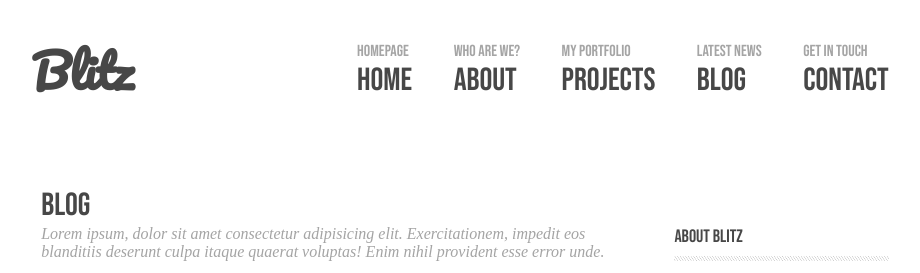
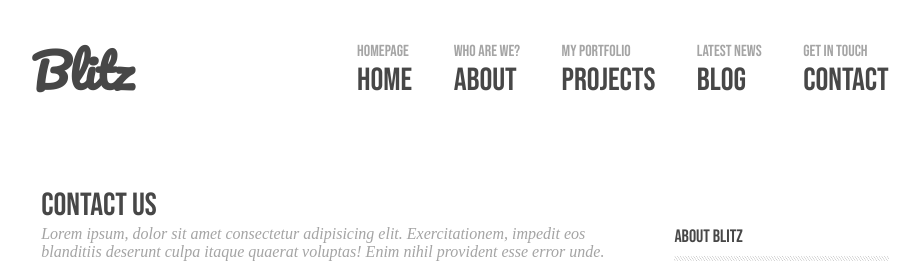
Before and after one commit to Bogdan-jsx/Blitz.github.io, a plain HTML site: page contact.html in a window 1280 px wide. Shown: the top 273 px of the page, without its empty margins (180-1100 px from the left). Drawn offline with Linux system fonts and the light colour scheme.

Commit message:
Text fix

```diff
--- a/contact.html
+++ b/contact.html
@@ -57,7 +57,7 @@
         <main>
             <div class="contact-us">
                 <div class="contact-us-header">
-                    <h2>BLOG</h2>
+                    <h2>CONTACT US</h2>
                     <p>Lorem ipsum, dolor sit amet consectetur adipisicing elit. Exercitationem, impedit eos blanditiis deserunt culpa itaque quaerat voluptas! Enim nihil provident esse error unde.</p>
                 </div>
                 <div class="contact-us-info">
```
